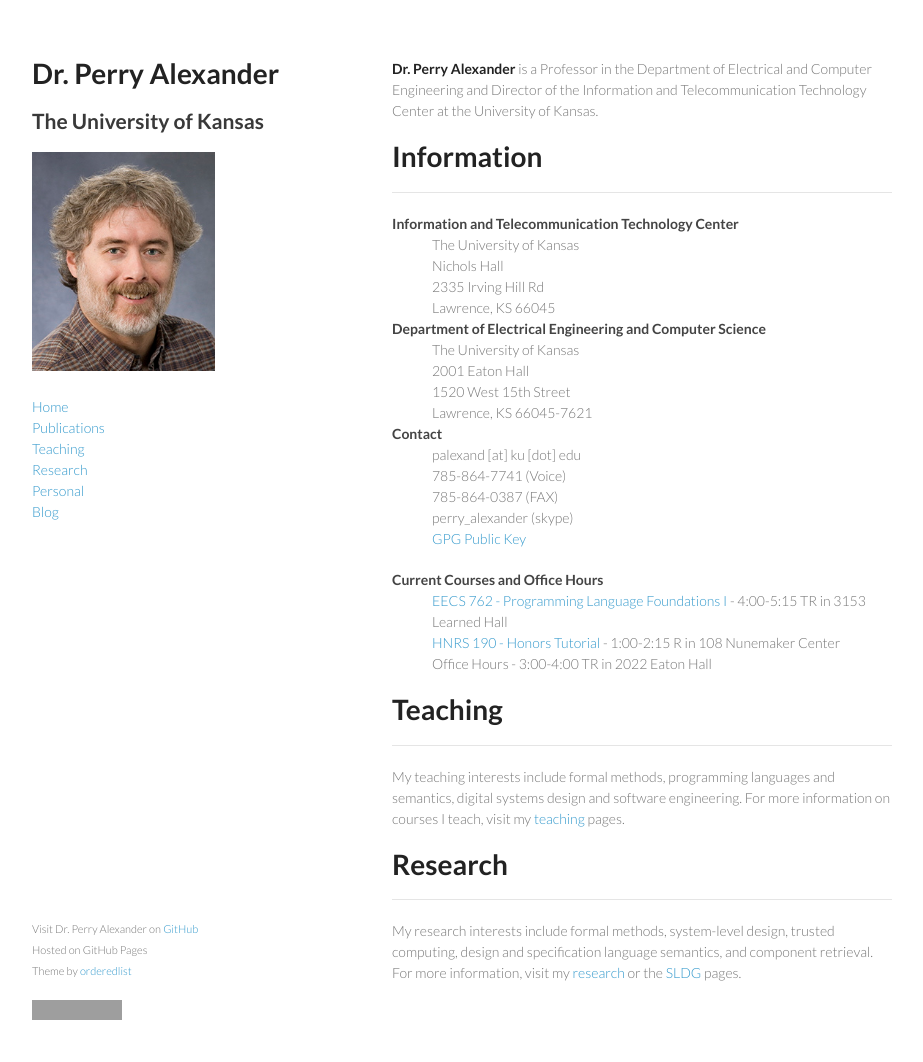
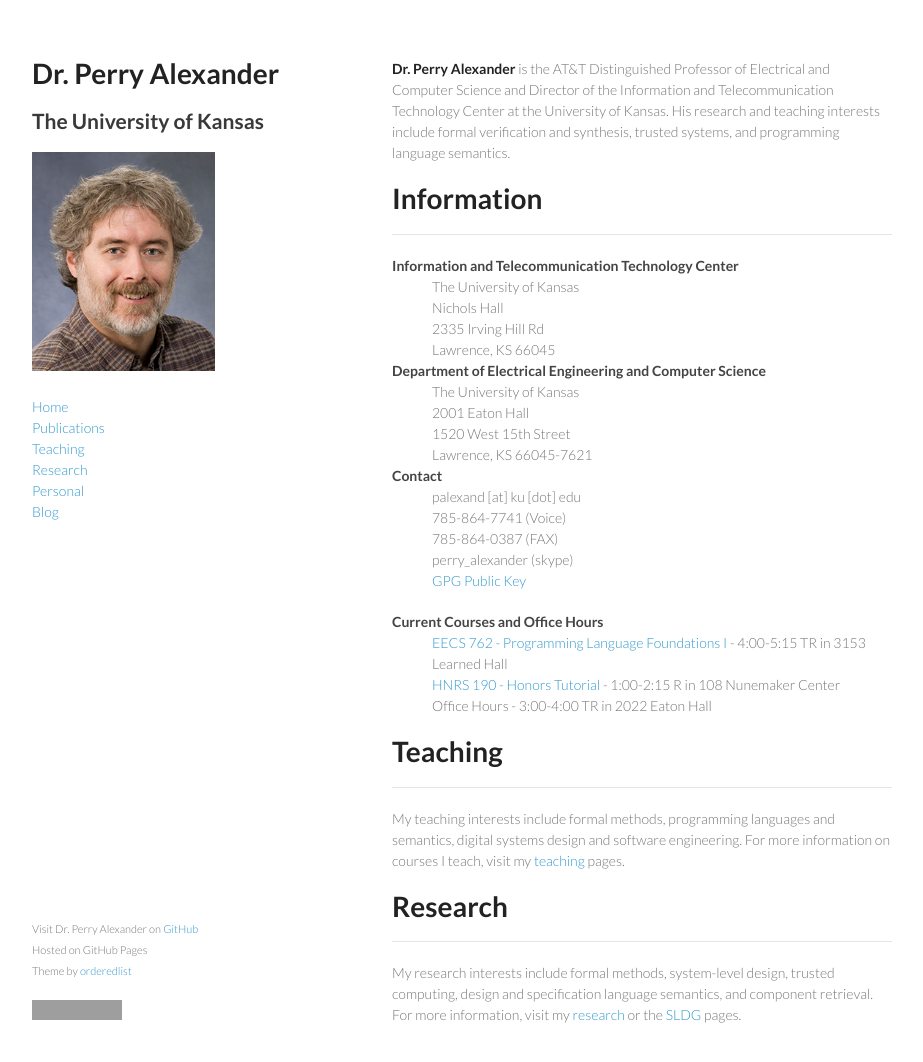
Before and after one commit to palexand/palexand.github.io, a Jekyll site: the page built from index.md, in a window 1280 px wide and 1095 px high. Shown: the top 1062 px of the window, without its empty margins (178-1101 px from the left). Built offline with Jekyll 4.4.1, drawn with Linux system fonts in a browser that asks for light colours; grey boxes are pictures that could not be loaded.

Commit message:
Adding DP status

```diff
--- a/index.md
+++ b/index.md
@@ -3,9 +3,7 @@ layout: frontpage
 title: Dr. Perry Alexander
 ---
 
-**Dr. Perry Alexander** is a Professor in the Department of Electrical
-and Computer Engineering and Director of the Information and
-Telecommunication Technology Center at the University of Kansas.
+**Dr. Perry Alexander** is the AT&T Distinguished Professor of Electrical and Computer Science and Director of the Information and Telecommunication Technology Center at the University of Kansas.  His research and teaching interests include formal verification and synthesis, trusted systems, and programming language semantics.
 
 # Information
 
@@ -45,9 +43,7 @@ Contact
 
 ----
 
-My teaching interests include formal methods, programming languages and
-semantics, digital systems design and software engineering. For more
-information on courses I teach, visit my [teaching](teaching) pages.
+My teaching interests include formal methods, programming languages and semantics, digital systems design and software engineering. For more information on courses I teach, visit my [teaching](teaching) pages.
 
 # Research
 
```
